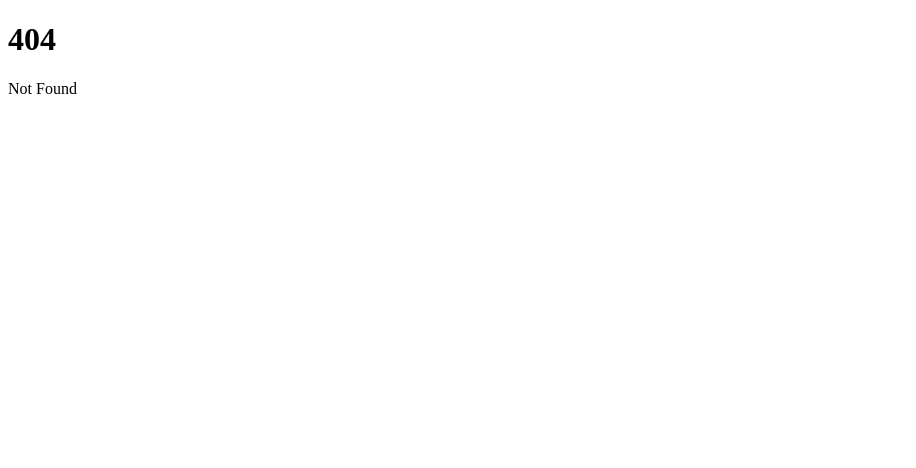
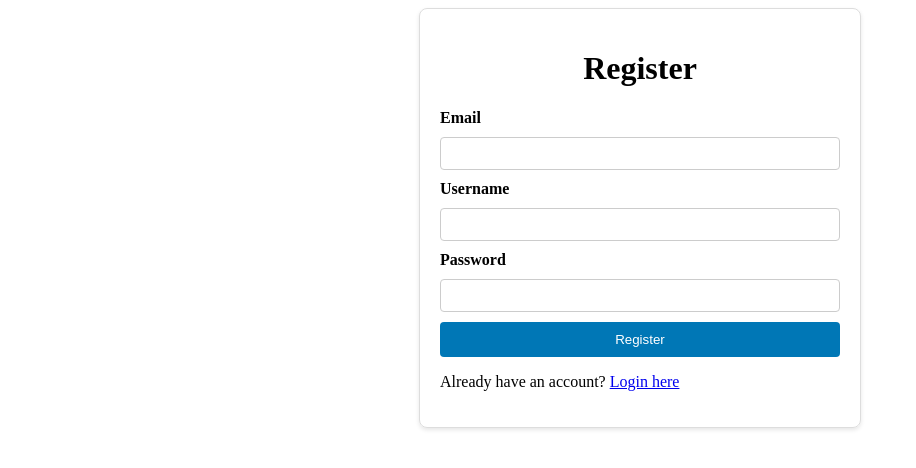
Before and after one commit to protongramzk/habl, a SvelteKit app: page /register in a window 1280 px wide. Before the commit this address had no page. Shown: the top 468 px of the page, without its empty margins (0-916 px from the left). Built offline with nearby package versions, Linux system fonts and the light colour scheme; no server answers.

Commit message:
Add register page at /register

```diff
--- /dev/null
+++ b/src/routes/register/+page.svelte
@@ -0,0 +1,126 @@
+<svelte:head>
+  <title>Register</title>
+</svelte:head>
+
+<script lang="ts">
+  import { goto } from '$app/navigation';
+  import { supabase } from '$lib/supabase/client';
+  import { accounts } from '$lib/supabase/accounts';
+
+  let email = '';
+  let password = '';
+  let username = '';
+  let error = '';
+  let success = '';
+
+  async function handleRegister() {
+    error = '';
+    success = '';
+
+    // Create user in Supabase Auth
+    const { error: authError } = await supabase.auth.signUp({
+      email,
+      password,
+    });
+
+    if (authError) {
+      error = authError.message;
+      return;
+    }
+
+    // Create account in Supabase DB
+    const { error: dbError } = await accounts.create({
+      username,
+      email,
+    });
+
+    if (dbError) {
+      error = dbError.message;
+      return;
+    }
+
+    success = 'Registration successful! Redirecting to login...';
+    setTimeout(() => goto('/login'), 1000);
+  }
+</script>
+
+<div class="register-container">
+  <h1>Register</h1>
+
+  {#if error}
+    <p class="error">{error}</p>
+  {/if}
+
+  {#if success}
+    <p class="success">{success}</p>
+  {/if}
+
+  <form on:submit|preventDefault={handleRegister}>
+    <label for="email">Email</label>
+    <input type="email" id="email" bind:value={email} required />
+
+    <label for="username">Username</label>
+    <input type="text" id="username" bind:value={username} required />
+
+    <label for="password">Password</label>
+    <input type="password" id="password" bind:value={password} required />
+
+    <button type="submit">Register</button>
+  </form>
+
+  <p>
+    Already have an account? <a href="/login">Login here</a>
+  </p>
+</div>
+
+<style>
+  .register-container {
+    max-width: 400px;
+    margin: 0 auto;
+    padding: 20px;
+    border: 1px solid #ddd;
+    border-radius: 8px;
+    box-shadow: 0 2px 4px rgba(0, 0, 0, 0.1);
+  }
+
+  .register-container h1 {
+    text-align: center;
+  }
+
+  .register-container form {
+    display: flex;
+    flex-direction: column;
+    gap: 10px;
+  }
+
+  .register-container label {
+    font-weight: bold;
+  }
+
+  .register-container input {
+    padding: 8px;
+    border: 1px solid #ccc;
+    border-radius: 4px;
+  }
+
+  .register-container button {
+    padding: 10px;
+    background-color: #0077b6;
+    color: white;
+    border: none;
+    border-radius: 4px;
+    cursor: pointer;
+  }
+
+  .register-container button:hover {
+    background-color: #023e8a;
+  }
+
+  .error {
+    color: red;
+  }
+
+  .success {
+    color: green;
+  }
+</style>
```
